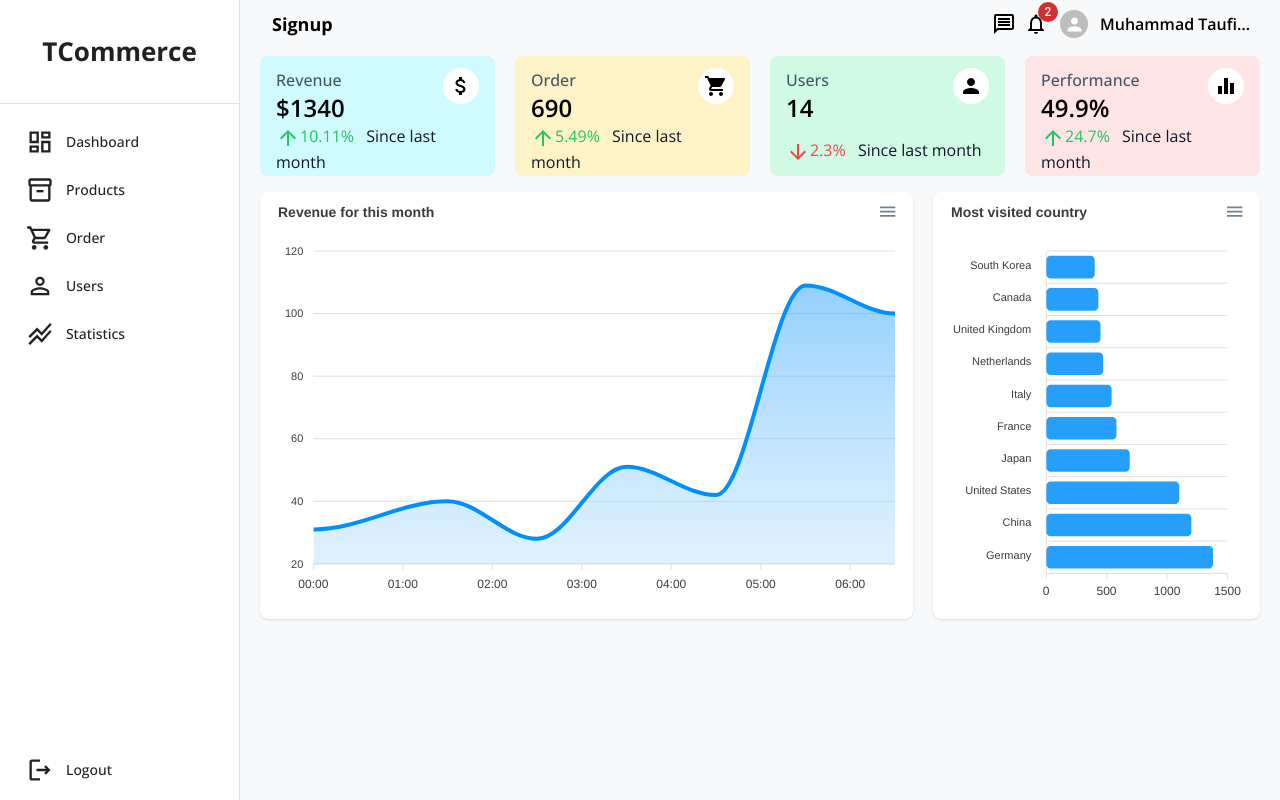
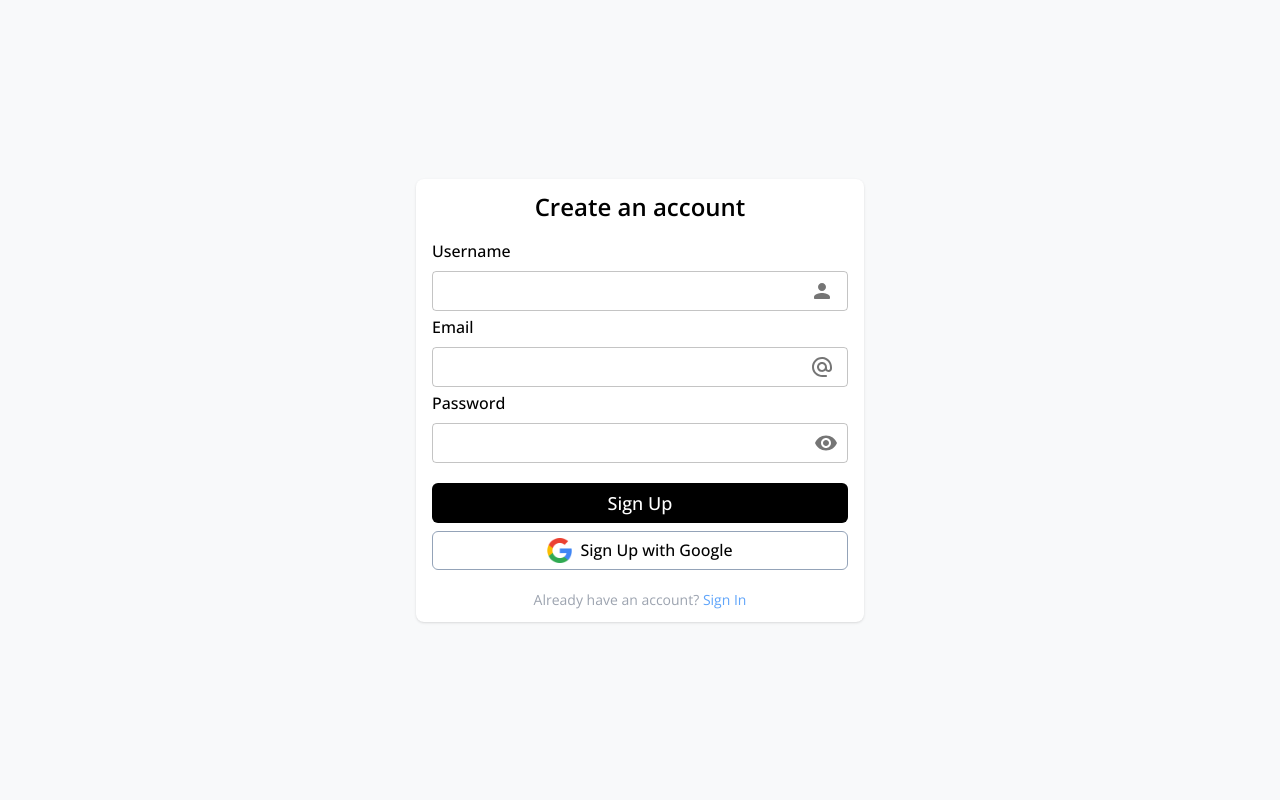
Before and after one commit to ToufiqSenpai/admin-dashboard, a Next.js app: page /signup in a window 1280 px wide. Built offline with nearby package versions, Linux system fonts and the light colour scheme.

Commit message:
Membuat page login dan menghubungkannya ke api

```diff
--- /dev/null
+++ b/pages/signup.tsx
@@ -0,0 +1,108 @@
+import React, { useCallback, useState } from 'react'
+import { useRouter } from 'next/router'
+import Link from 'next/link'
+import Image from 'next/image'
+import PersonRoundedIcon from '@mui/icons-material/PersonRounded'
+import AlternateEmailRoundedIcon from '@mui/icons-material/AlternateEmailRounded'
+import { InputAdornment, TextField } from '@mui/material'
+import PasswordInput from '../components/login/PasswordInput'
+
+export interface SignupData {
+  name?: string
+  email?: string
+  password?: string
+}
+
+function Signup() {
+  const [data, setData] = useState<SignupData>({
+    name: '',
+    email: '',
+    password: ''
+  })
+  const [errors, setErrors] = useState<SignupData>({})
+
+  const { push } = useRouter()
+
+  const handleChange = useCallback((e: React.ChangeEvent<HTMLInputElement>): void => {
+    setData({ ...data, [e.target.id]: e.target.value })
+    setErrors({ ...errors, [e.target.id]: '' })
+  }, [data, errors])
+
+  const handleSubmit = (e: React.FormEvent<HTMLFormElement>): void => {
+    e.preventDefault()
+
+    fetch(process.env.NEXT_PUBLIC_API_URL + '/auth/signup', {
+      method: 'POST',
+      body: JSON.stringify(data),
+      headers: {
+        "Content-Type": 'application/json'
+      }
+    }).then(response => response.json())
+    .then(response => {
+      console.log(response)
+      if(response.status == 201) {
+        push('/login')
+      } else setErrors(response.errors)
+    })
+  }
+
+  return (
+    <form className='max-w-md max-mobile:max-w-[95%] m-auto h-max absolute top-0 bottom-0 left-0 right-0 bg-white rounded-lg shadow-1' onSubmit={handleSubmit}>
+      <header className='px-3 text-center mt-3'>
+        <h1 className='text-2xl font-semibold'>Create an account</h1>
+        <p className='text-sm mt-2'></p>
+      </header>
+      <section className='mt-4 px-4'>
+        <label className='font-medium'>Username</label>
+        <TextField
+          type='text'
+          size='small'
+          margin='dense'
+          error={errors.name ? true : false}
+          helperText={errors.name && errors.name}
+          id='name'
+          value={data.name}
+          onChange={handleChange}
+          InputProps={{
+            endAdornment: <InputAdornment position='end'><PersonRoundedIcon /></InputAdornment>
+          }}
+          fullWidth
+        />
+        <label className='font-medium'>Email</label>
+        <TextField
+          type='email'
+          size='small'
+          margin='dense'
+          error={Boolean(errors.email)}
+          helperText={errors.email && errors.email}
+          id='email'
+          value={data.email}
+          onChange={handleChange}
+          InputProps={{
+            endAdornment: <InputAdornment position='end'><AlternateEmailRoundedIcon /></InputAdornment>
+          }}
+          fullWidth
+        />
+        <label className='font-medium'>Password</label>
+        <PasswordInput
+          error={errors.password && errors.password}
+          id='password'
+          value={data.password}
+          onChange={handleChange}
+        />
+      </section>
+      <section className='px-4 mt-2'>
+        <button type='submit' className='mt-2 bg-black hover:bg-slate-800 w-full py-[6px] text-lg rounded-md text-white font-medium'>Sign Up</button>
+        <div className='border border-solid border-slate-400 mt-2 rounded-md px-3 py-[6px] flex justify-center items-center cursor-pointer hover:border-slate-700'>
+          <div className='relative'>
+            <Image alt='google-logo' src='/assets/icon/google-logo.png' width={25} height={25} />
+          </div>
+          <div className='text-black text-base ml-2 font-medium'>Sign Up with Google</div>
+        </div>
+      </section>
+      <div className='mt-5 mb-3 text-center text-sm text-gray-400'>Already have an account? <Link href='/login' className='text-blue-400 no-underline hover:underline'>Sign In</Link></div>
+    </form>
+  )
+}
+
+export default Signup
```
